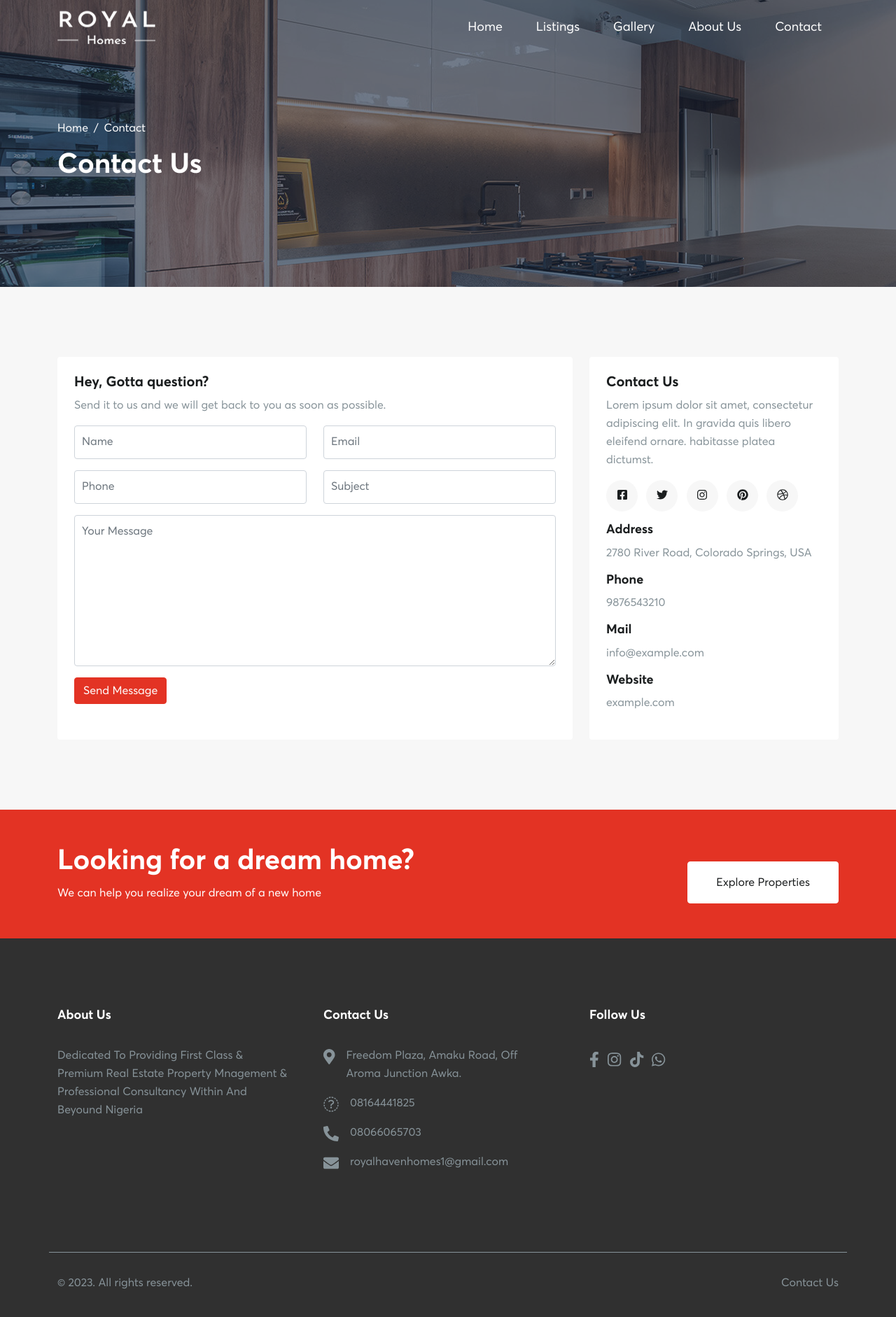
After one commit to TimzonaTimothy/royal-homes, a Django app: page /contact_us in a window 1280 px wide. The commit adds this page. Shown: the whole page at 70% size. Run offline with Django 3.2, Linux system fonts and the light colour scheme; some libraries are stand-ins or nearby versions.

Commit message:
first commit

```diff
--- a/my_real/urls.py
+++ b/my_real/urls.py
@@ -7,6 +7,7 @@ urlpatterns = [
     path('listings', views.listings, name='listings'),
     path('listings/<int:listing_id>', views.listing, name='listing'),
     path('contact', views.contact, name='contact'),
+    path('contact_us', views.main_contact, name='contact_us'),
     path('about', views.about, name='about'),
     # path('agent', views.agent, name='agent'),
     path('search', views.search, name='search'),
--- a/my_real/views.py
+++ b/my_real/views.py
@@ -46,7 +46,7 @@ def contact(request):
         phone = request.POST['phone']
         message = request.POST['message']
 
-        contact = Contact(listing=listing, listing_id=listing_id, name=name, email=email,
+        contact = Inquiry(listing=listing, listing_id=listing_id, name=name, email=email,
         phone=phone, message=message, )
         contact.save()
 
@@ -95,3 +95,45 @@ def search(request):
         'values':request.GET,
     }
     return render(request, 'search.html', context)
+
+
+
+def main_contact(request):
+     if request.method == "POST":
+          name = request.POST['name']
+          email = request.POST['email']
+          phone = request.POST['phone']
+          subject = request.POST['subject']
+          message = request.POST['message']
+
+          contact = Contacts.objects.create(name=name,phone=phone,email=email,message_subject=subject,message=message)
+          contact.save();
+          messages.success(request, 'Your massage has been submitted ','')
+          return render(request, 'contact.html', {})
+     else:
+          return render(request, 'contact.html', {})
+
+
+
+# def main_contact(request):
+#     if request.method == "POST":
+# 		name = request.POST['name']
+# 		email = request.POST['email']
+#         phone = request.POST['phone']
+#         subject = request.POST['subject']
+#         message = request.POST['message']
+
+# 		contact = Contact.objects.create(name=name,phone=phone,email=email,message_subject=subject,message=message)
+# 		contact.save();
+# 		messages.success(request, 'Your massage has been submitted ','')
+# 		# send_mail(
+# 		# 	massage_firstname + ''+ massage_lastname +' sent you an enquiry '+ massage_email + ' '+ massage_subject,
+# 		# 	massage,
+# 		# 	'arizonatymothy@gmail.com',
+# 		# 	['arizonatymothy@gmail.com',],
+# 		# 	fail_silently=False
+# 		# 	)
+# 		# messages.success(request, 'Your email has been sent ','alert alert-success alert-dismissible')
+# 		return render(request, 'contact.html', {})
+# 	else:
+# 		return render(request, 'contact.html', {})
--- a/templates/base.html
+++ b/templates/base.html
@@ -62,7 +62,7 @@
                                     <a class="nav-link" href="{% url 'about' %}">About Us</a>
                                 </li>
                                 <li class="nav-item">
-                                    <a class="nav-link" href="{% url 'contact' %}">Contact</a>
+                                    <a class="nav-link" href="{% url 'contact_us' %}">Contact</a>
                                 </li>
                             </ul>
                             <!-- <a href="https://code-wrapper.com/royal-homes/page-login.html" class="btn btn-warning py-2 px-4 d-lg-block d-none">LOGIN</a> -->
--- /dev/null
+++ b/templates/contact.html
@@ -0,0 +1,134 @@
+{% extends 'base.html' %}
+{% load humanize %}
+{% load static %}
+{% block content %}
+
+<!-- Banner Section Start -->
+<section class="inner-page-breadcrumb">
+    <div class="container">
+        <div class="row">
+            <div class="col-md-6">
+                <div class="breadcrumb-content position-relative">
+                    <ul class="breadcrumb">
+                        <li class="breadcrumb-item"><a href="#" class="text-decoration-none text-white">Home</a></li>
+                        <li class="breadcrumb-item active text-white" aria-current="page">Contact</li>
+                    </ul>
+                    <h1 class="breadcrumb-title text-white">Contact Us</h1>
+                </div>
+            </div>
+        </div>
+    </div>
+</section>
+<!-- Banner Section End -->
+
+<div class="main-content-wrapper">
+
+<section class="contact-form-section">
+    <div class="container">
+        <div class="row">
+            <div class="col-lg-8 d-flex">
+                <div class="card border-0 w-100">
+                    <div class="card-body p-4">
+                        <h5>Hey, Gotta question?</h5>
+                        <p>Send it to us and we will get back to you as soon as possible.</p>
+                        <form class="contact-form" id="contact-form" name="contact-form" action="#" method="post" novalidate="novalidate">
+                            <div class="row">
+                                <div class="col-md-6">
+                                    <div class="form-group mb-3">
+                                        <input id="form-name" name="form-name" class="form-control" required="required" type="text" placeholder="Name">
+                                    </div>
+                                </div>
+                                <div class="col-md-6">
+                                    <div class="form-group mb-3">
+                                        <input id="form-email" name="form-email" class="form-control required email" required="required" type="email" placeholder="Email">
+                                    </div>
+                                </div>
+                                <div class="col-md-6">
+                                    <div class="form-group mb-3">
+                                        <input id="form-phone" name="form-phone" class="form-control required phone" required="required" placeholder="Phone">
+                                    </div>
+                                </div>
+                                <div class="col-md-6">
+                                    <div class="form-group mb-3">
+                                        <input id="form-subject" name="form-subject" class="form-control required" required="required" type="text" placeholder="Subject">
+                                    </div>
+                                </div>
+                                <div class="col-md-12">
+                                    <div class="form-group mb-3">
+                                        <textarea id="form-message" name="form-message" class="form-control required" rows="8" required="required" placeholder="Your Message"></textarea>
+                                    </div>
+                                    <div class="form-group">
+                                        <button type="button" class="btn btn-warning">Send Message</button>
+                                    </div>
+                                </div>
+                            </div>
+                        </form>
+                    </div>
+                </div>
+            </div>
+            <div class="col-lg-4 d-flex">
+                <div class="card border-0 w-100 mt-5 mt-lg-0">
+                    <div class="card-body p-4">
+                        <h5>Contact Us</h5>
+                        <p>Lorem ipsum dolor sit amet, consectetur adipiscing elit. In gravida quis libero eleifend ornare. habitasse platea dictumst.</p>
+
+                        <div class="contact-item">
+                            <ul class="social-icons ps-0">
+                                <li class="list-inline-item"><a href="#"><i class="fab fa-facebook-square"></i></a></li>
+                                <li class="list-inline-item"><a href="#"><i class="fab fa-twitter"></i></a></li>
+                                <li class="list-inline-item"><a href="#"><i class="fab fa-instagram"></i></a></li>
+                                <li class="list-inline-item"><a href="#"><i class="fab fa-pinterest"></i></a></li>
+                                <li class="list-inline-item"><a href="#"><i class="fab fa-dribbble"></i></a></li>
+                            </ul>
+                        </div>
+
+                        <div class="contact-item">
+                            <h5 class="font-18">Address</h5>
+                            <p>2780 River Road, Colorado Springs, USA</p>
+                        </div>
+
+                        <div class="contact-item">
+                            <h5 class="font-18">Phone</h5>
+                            <p>9876543210</p>
+                        </div>
+
+                        <div class="contact-item">
+                            <h5 class="font-18">Mail</h5>
+                            <p>info@example.com</p>
+                        </div>
+
+                        <div class="contact-item">
+                            <h5 class="font-18">Website</h5>
+                            <p>example.com</p>
+                        </div>
+
+                    </div>
+                </div>
+            </div>
+        </div>
+    </div>
+</section>
+
+<!-- CTA Section Start -->
+
+<section class="home-cta-section spacer">
+    <div class="container">
+        <div class="row">
+            <div class="col-md-8">
+                <div class="call-to-action-meta">
+                    <div class="cta-info">
+                        <h1 class="text-white">Looking for a dream home?</h1>
+                        <p class="text-white mb-0">We can help you realize your dream of a new home</p>
+                    </div>
+                </div>
+            </div>
+            <div class="col-md-4">
+                <div class="cta-btn text-md-end mt-4">
+                    <a href="javascript:void(0)" class="btn btn-warning">Explore Properties</a>
+                </div>
+            </div>
+        </div>
+    </div>
+</section>
+
+{% endblock %}
```
Also changed, not shown: my_real/admin.py (+7 -1 lines), my_real/models.py (+14 -1 lines), templates/listing.html (+10 -6 lines), db.sqlite3, my_real/migrations/0009_auto_20230222_1925.py (added), my_real/migrations/0010_auto_20230222_1926.py (added).
